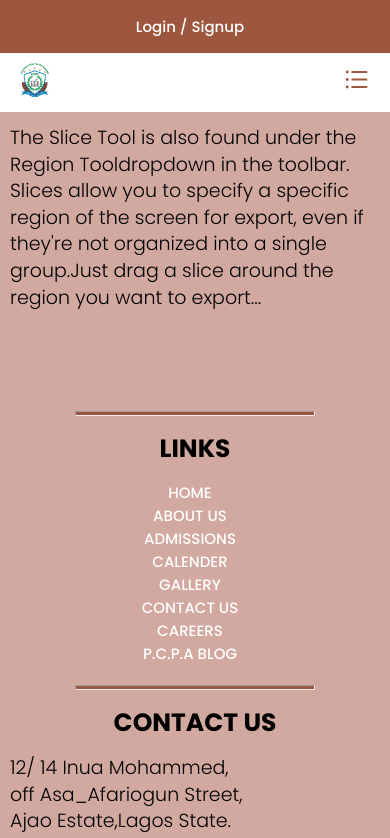
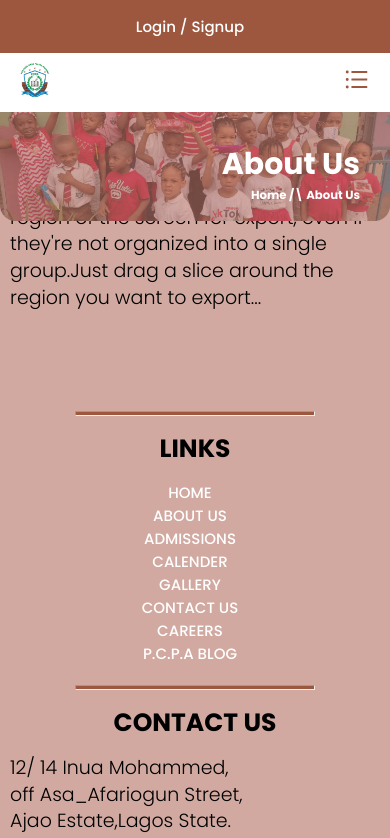
Before and after one commit to Terencino8/P.C.P.A-WEB, a React (Create React App) app: page /about in a window 390 px wide. Shown: the top 838 px of the page. Built offline with nearby package versions, Linux system fonts and the light colour scheme.

Commit message:
started the about page and created the banner component here

```diff
--- a/src/About.js
+++ b/src/About.js
@@ -1,5 +1,6 @@
 import React from 'react'
 import { Footer, Loginbar, Navbar } from './components'
+import Banner from './Banner_components/Banner'
 
 const About = () => {
   return (
@@ -8,7 +9,9 @@ const About = () => {
        <div className="header-bg-nav">
           <Loginbar/>
           <Navbar/>
+        <Banner title={"About Us"} sub={"About Us"}/>
        </div>
+
 
         <Footer/>
     </main>
--- /dev/null
+++ b/src/Banner_components/Banner.css
@@ -0,0 +1,38 @@
+.banner{
+    width: 100vw;
+    height: 30vh;
+    background-image: url("../assets/aboutBanner.png");
+    background-size: cover;
+    border-radius: 0 0 60px 60px;
+    background-repeat: no-repeat;
+
+    display: flex;
+    flex-direction: column;
+    align-items: end;
+    padding: 8rem;
+    color: var(--color-white);
+}
+
+.banner-title{
+    font-size: 4rem;
+}
+
+
+
+
+@media screen and (max-width:1000px) {
+    .banner{
+        padding: 5rem;
+    }
+
+    .banner-title{
+        font-size: 3rem;
+    }
+}
+
+@media screen and (max-width:650px) {
+    .banner{
+        background-size: contain;
+        padding: 3rem;
+    }
+}
--- /dev/null
+++ b/src/Banner_components/Banner.js
@@ -0,0 +1,12 @@
+import React from 'react'
+import "./Banner.css"
+const Banner = ({title, sub}) => {
+  return (
+    <div className="banner">
+        <h1 className="banner-title">{title}</h1>
+        <h3 className=''>Home /\ {sub}</h3>
+    </div>
+  )
+}
+
+export default Banner
```
